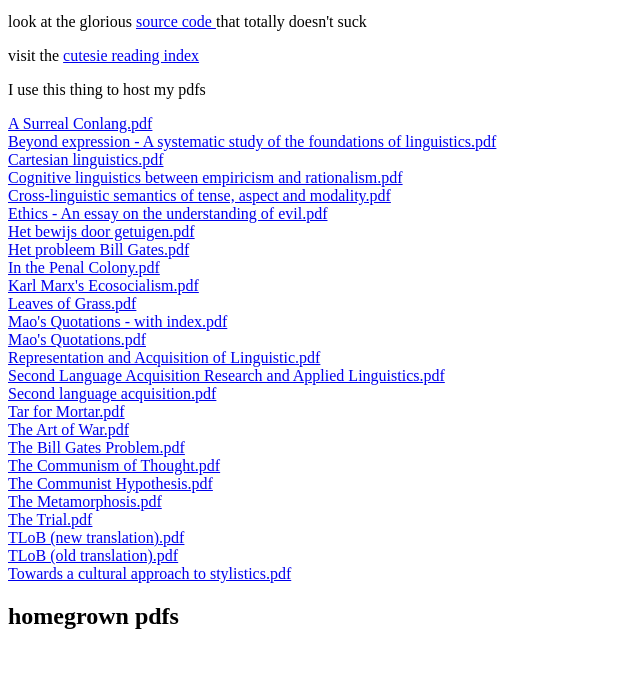
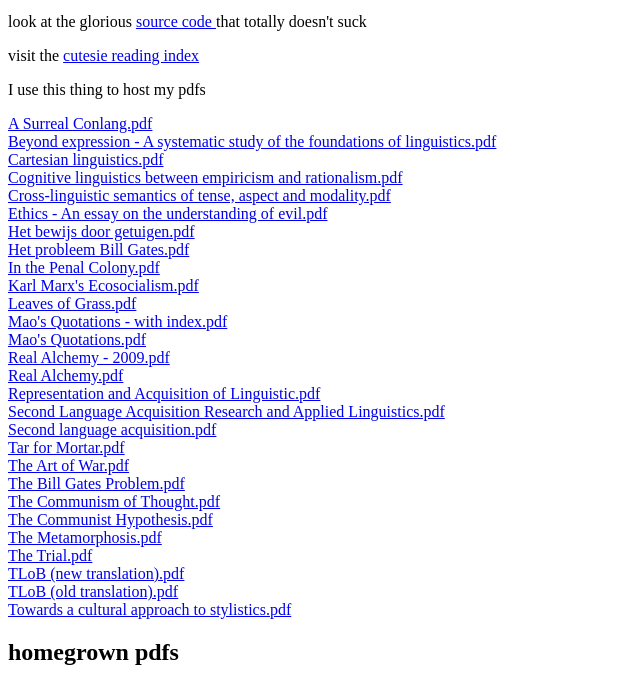
Before and after one commit to bjeelaa/bjeelaa.github.io, a plain HTML site: page index.html in a window 1280 px wide. Shown: the part 102-800 px from the top of the page, without its empty margins (0-641 px from the left). Drawn offline with Linux system fonts and the light colour scheme.

Commit message:
new pdf files

```diff
--- a/index.html
+++ b/index.html
@@ -83,6 +83,14 @@
     Mao's Quotations.pdf
    </a>
    <br/>
+   <a href="./pdf/Real Alchemy - 2009.pdf" target="_blank">
+    Real Alchemy - 2009.pdf
+   </a>
+   <br/>
+   <a href="./pdf/Real Alchemy.pdf" target="_blank">
+    Real Alchemy.pdf
+   </a>
+   <br/>
    <a href="./pdf/Representation and Acquisition of Linguistic.pdf" target="_blank">
     Representation and Acquisition of Linguistic.pdf
    </a>
```
Also changed, not shown: 2 other files.
